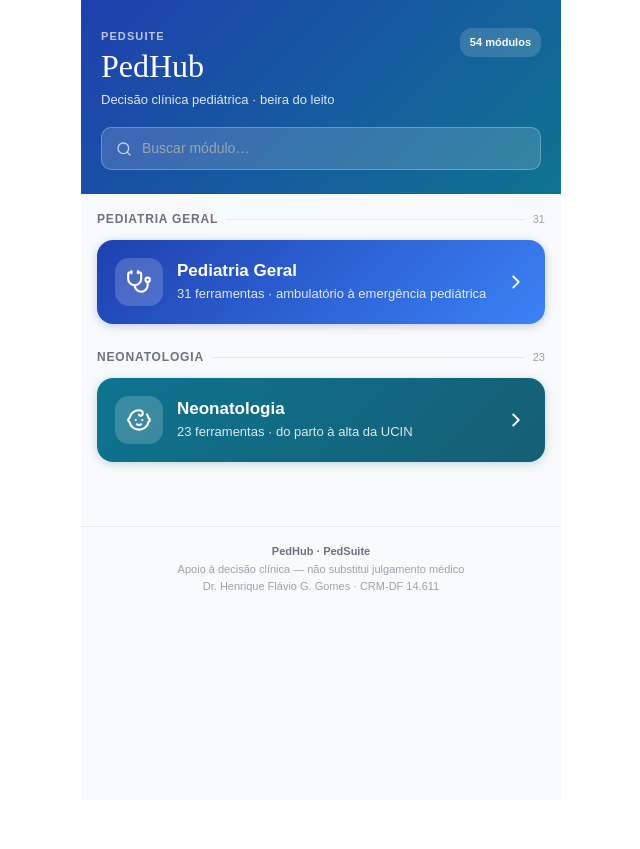
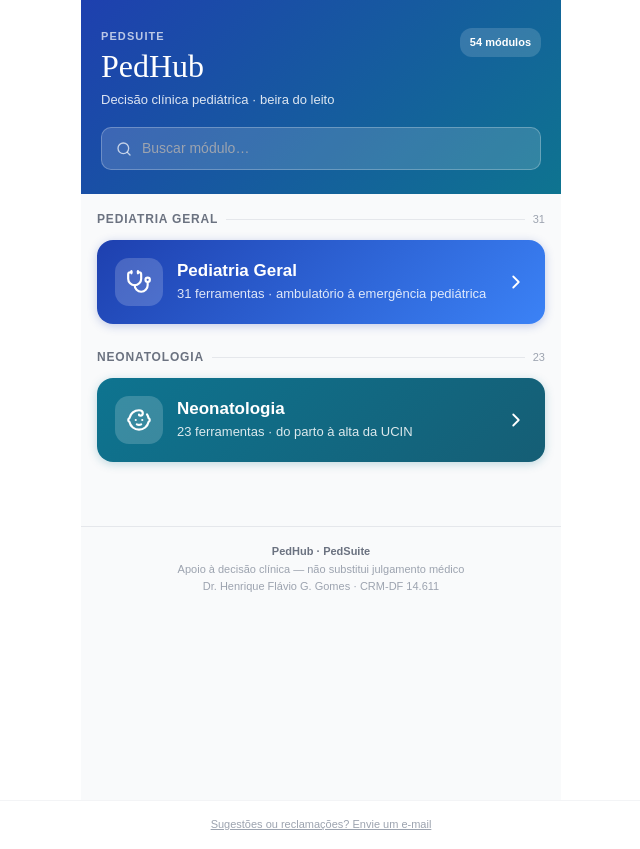
Before and after one commit to henriquepedbsb-pixel/pedhub, a React (Vite) app: page / in a window 1280 px wide. Shown: the whole page, without its empty margins (319-959 px from the left). Before the commit the page ends 800 px from the top, so only its background shows below. Built offline with nearby package versions, Linux system fonts and the light colour scheme.

Commit message:
Update App.jsx

```diff
--- a/src/App.jsx
+++ b/src/App.jsx
@@ -202,6 +202,30 @@ function Loading() {
   );
 }
 
+/* ─── Rodapé global — sugestões/reclamações ──────────────────────────────── */
+function RodapeGlobal() {
+  return (
+    <div style={{
+      textAlign: "center",
+      padding: "10px 16px 14px",
+      borderTop: "1px solid #F3F4F6",
+      background: "#fff",
+    }}>
+      <a
+        href="mailto:henriquepedbsb@gmail.com?subject=Sugest%C3%A3o%20ou%20reclama%C3%A7%C3%A3o%20-%20PedHub"
+        style={{
+          fontSize: 11,
+          color: "#9CA3AF",
+          textDecoration: "underline",
+          fontFamily: "'DM Sans', sans-serif",
+        }}
+      >
+        Sugestões ou reclamações? Envie um e-mail
+      </a>
+    </div>
+  );
+}
+
 /* ─── App principal ──────────────────────────────────────────────────────── */
 export default function App() {
   return (
@@ -278,6 +302,7 @@ export default function App() {
           <Route path="*"                  element={<PedHub />} />
         </Routes>
       </Suspense>
+      <RodapeGlobal />
     </>
   );
 }
```
